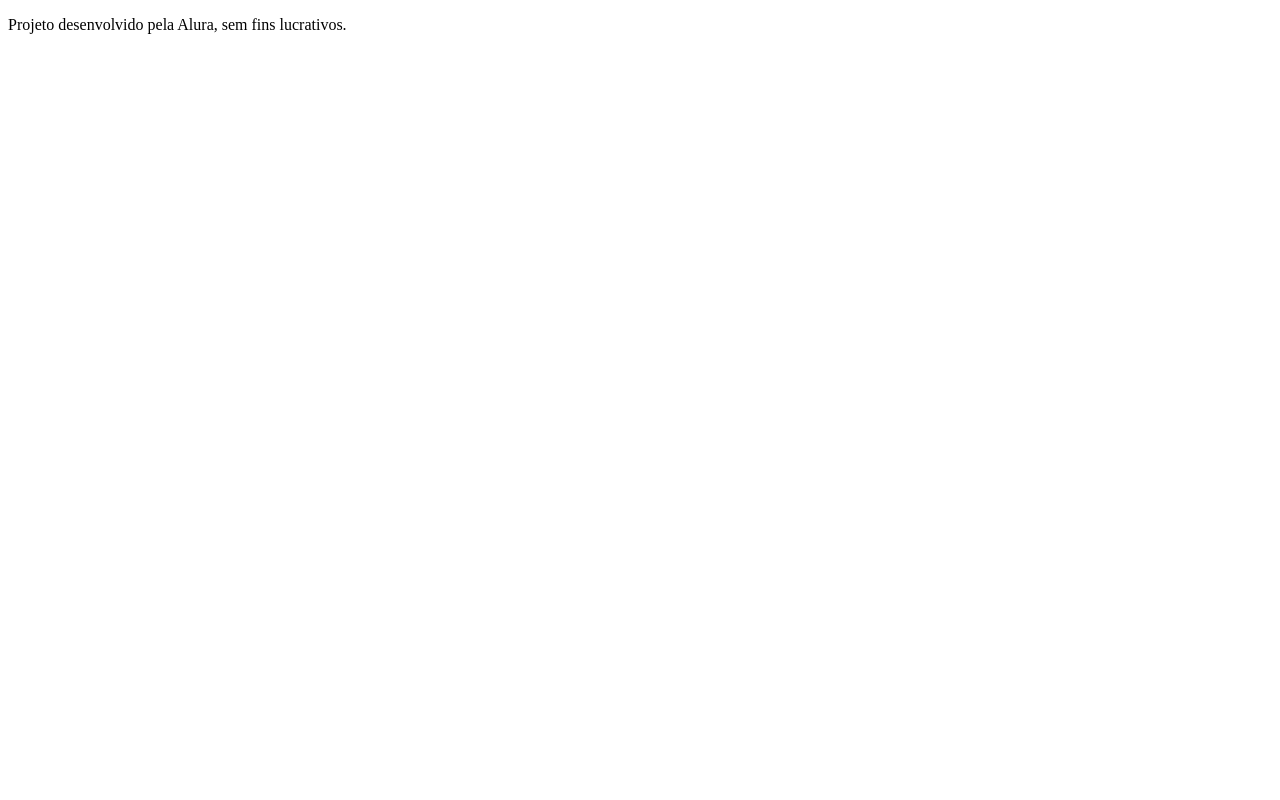
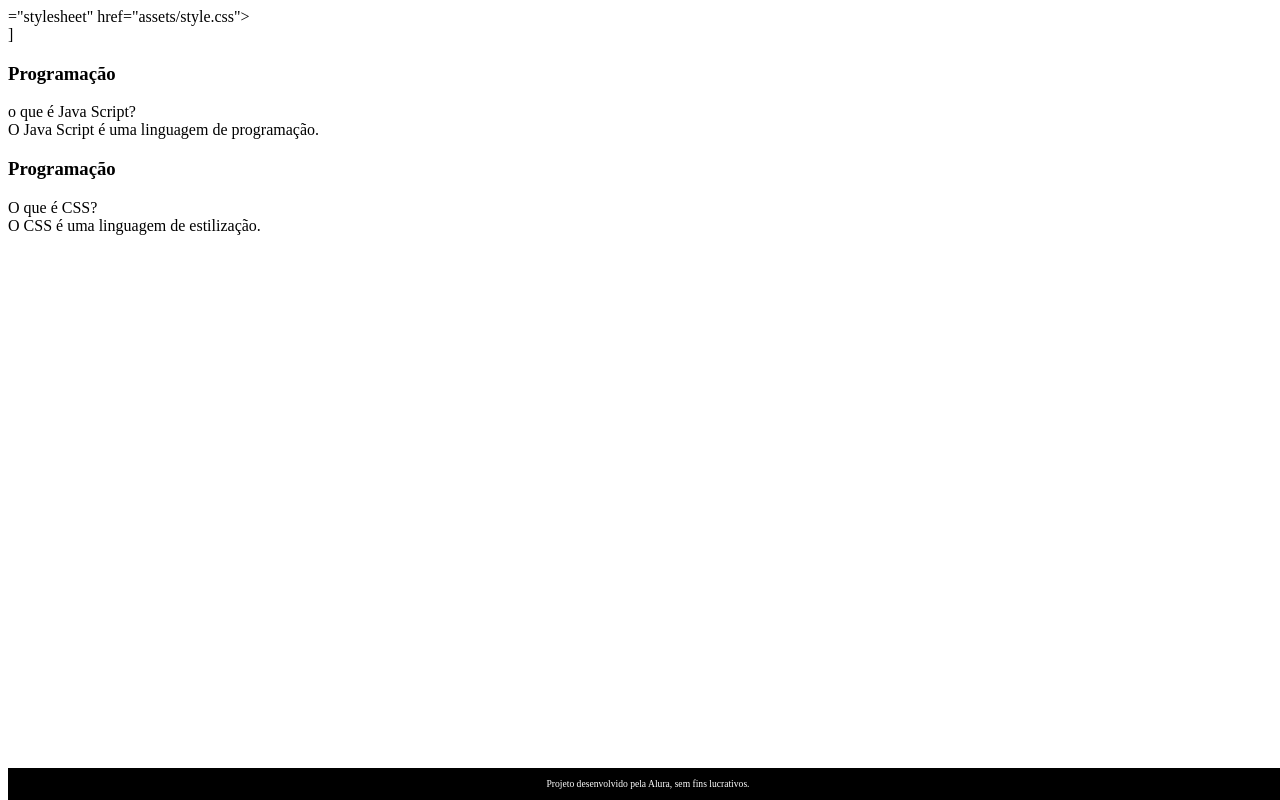
Before and after one commit to Gabonvs/FlashCard, a plain HTML site: page index.html in a window 1280 px wide. Drawn offline with Linux system fonts and the light colour scheme.

Commit message:
Add files via upload

```diff
--- a/index.html
+++ b/index.html
@@ -1,18 +1,42 @@
-<!DOCTYPE html>
 <html lang="pt-br"></html>
 <head>
-    <meta charset="UTF-8">
+  <meta charset="UTF-8"> <link rel="stylesheet" href="style.css">
     <meta name="viewport" content="width=device-width, initial-scale=1.0">
-    <title>Document</title>
-</head>
-<body>
-    <main>
+    <title>Flashcard</title>
+    <link rel>="stylesheet"  href="assets/style.css">
+
+    <main>]</main>
 
     </main>
     <footer>
-    <p>Projeto desenvolvido pela Alura, sem fins lucrativos.</p>
+        <p>Projeto desenvolvido pela Alura, sem fins lucrativos.</p>
     </footer>
-</body>
-</html>
+    <main>
+        <section id= “container”>
 
-<head>
+    </section>
+    <article class="cartao">
+        <div class="cartao__conteudo">
+
+        </div>
+    </article>
+    <h3> Programação </h3>
+    <div class="cartao__conteudo__pergunta">
+        o que é Java Script?
+        </div>
+        <div class="cartao__conteudo__resposta">
+            O Java Script é uma linguagem de programação.
+            </div>
+
+<article class="cartao">
+    <div class="cartao__conteudo">
+            <h3> Programação </h3>
+                  <div class="cartao__conteudo__pergunta">
+                        O que é CSS?
+                    </div>
+                   <div class="cartao__conteudo__resposta">
+                        O CSS é uma linguagem de estilização.
+                     </div>
+                    </div>
+
+     </article>
--- /dev/null
+++ b/style.css
@@ -0,0 +1,23 @@
+body
+    background-color: bisque;
+
+footer {
+    background-color: black;
+    color: white;
+}
+footer {
+    background-color: black;
+    color: white;
+    bottom:0;
+    position:fixed;
+    width:100%;
+}
+footer p{
+    text-align: center;
+    font-size: 0.6rem;
+}
+footer{
+height: 2rem;
+margin-top: 0,5rem;
+font-family: Bai Jamjuree;
+}
```
